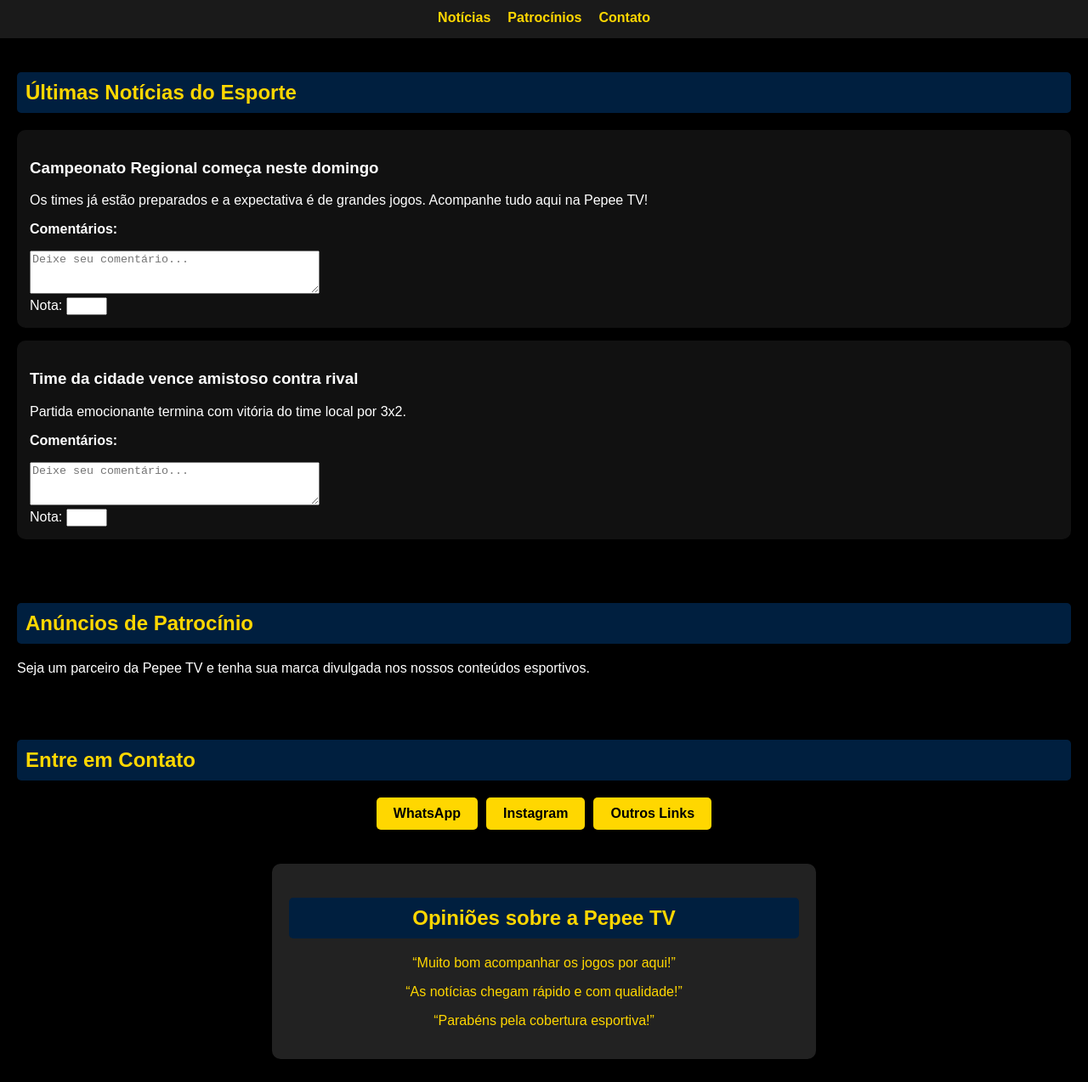
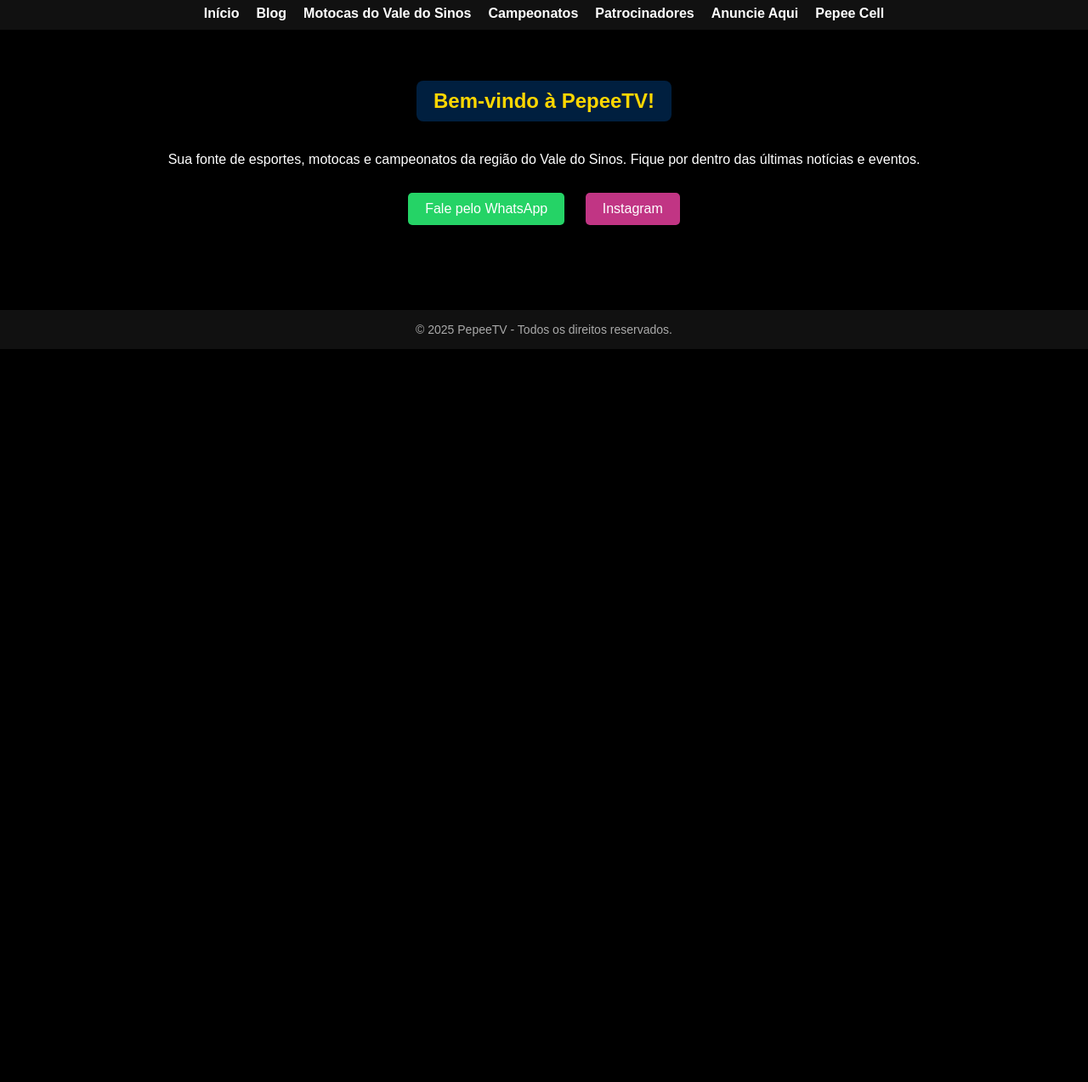
Before and after one commit to PepeeTv/Pepee-Tv, a plain HTML site: page index.html in a window 1280 px wide. Shown: the part 80-1354 px from the top of the page at 85% size. After the commit the page ends 800 px from the top, so only its background shows below. Drawn offline with Linux system fonts and the light colour scheme.

Commit message:
Update index.html

```diff
--- a/index.html
+++ b/index.html
@@ -3,7 +3,7 @@
 <head>
   <meta charset="UTF-8">
   <meta name="viewport" content="width=device-width, initial-scale=1.0">
-  <title>Pepee TV</title>
+  <title>PepeeTV - Sua fonte de esportes da região</title>
   <style>
     body {
       margin: 0;
@@ -11,164 +11,107 @@
       background-color: #000;
       color: #fff;
     }
+
     header {
-      background-color: #000;
+      background-color: #001f3f;
       padding: 20px;
       text-align: center;
-      font-size: 2em;
-      font-weight: bold;
+    }
+
+    header h1 {
       color: #FFD700;
+      margin: 0;
     }
+
     nav {
-      background-color: #1a1a1a;
+      background-color: #111;
+      padding: 10px;
       display: flex;
       justify-content: center;
       gap: 20px;
-      padding: 15px;
+      flex-wrap: wrap;
     }
+
     nav a {
-      color: #FFD700;
+      color: #fff;
       text-decoration: none;
       font-weight: bold;
     }
-    .section {
-      padding: 20px;
+
+    nav a:hover {
+      color: #FFD700;
     }
-    h2 {
+
+    .hero {
+      text-align: center;
+      padding: 40px 20px;
+    }
+
+    .hero h2 {
+      color: #FFD700;
       background-color: #001f3f;
-      color: #FFD700;
-      padding: 10px;
-      border-radius: 5px;
+      display: inline-block;
+      padding: 10px 20px;
+      border-radius: 8px;
     }
-    .social-buttons {
+
+    .buttons {
       margin-top: 20px;
-      display: flex;
-      gap: 10px;
-      justify-content: center;
     }
-    .social-buttons a {
+
+    .buttons a {
+      background-color: #25D366;
+      color: white;
       padding: 10px 20px;
-      background-color: #FFD700;
-      color: #000;
+      margin: 10px;
       border-radius: 5px;
       text-decoration: none;
-      font-weight: bold;
+      display: inline-block;
     }
-    .stats {
-      margin-top: 30px;
+
+    .buttons a.instagram {
+      background-color: #C13584;
+    }
+
+    footer {
+      background-color: #111;
       text-align: center;
-      font-size: 1.2em;
-    }
-    .noticia {
-      background-color: #111;
-      margin: 15px 0;
       padding: 15px;
-      border-radius: 10px;
-    }
-    .comentarios {
-      margin-top: 10px;
-    }
-    .slide {
-      margin: 20px auto;
-      max-width: 600px;
-      text-align: center;
-      background: #222;
-      color: #FFD700;
-      padding: 20px;
-      border-radius: 10px;
+      font-size: 14px;
+      color: #aaa;
+      margin-top: 50px;
     }
   </style>
 </head>
 <body>
 
-<header>
-  Pepee TV
-</header>
+  <header>
+    <h1>PepeeTV</h1>
+  </header>
 
-<nav>
-  <a href="#noticias">Notícias</a>
-  <a href="#patrocinios">Patrocínios</a>
-  <a href="#contato">Contato</a>
-</nav>
+  <nav>
+    <a href="index.html">Início</a>
+    <a href="blog.html">Blog</a>
+    <a href="motocas.html">Motocas do Vale do Sinos</a>
+    <a href="campeonatos.html">Campeonatos</a>
+    <a href="patrocinadores.html">Patrocinadores</a>
+    <a href="anuncie.html">Anuncie Aqui</a>
+    <a href="pepeecell.html">Pepee Cell</a>
+  </nav>
 
-<div class="section" id="noticias">
-  <h2>Últimas Notícias do Esporte</h2>
+  <div class="hero">
+    <h2>Bem-vindo à PepeeTV!</h2>
+    <p>Sua fonte de esportes, motocas e campeonatos da região do Vale do Sinos. Fique por dentro das últimas notícias e eventos.</p>
 
-  <div class="noticia">
-    <h3>Campeonato Regional começa neste domingo</h3>
-    <p>Os times já estão preparados e a expectativa é de grandes jogos. Acompanhe tudo aqui na Pepee TV!</p>
-    <div class="comentarios">
-      <p><strong>Comentários:</strong></p>
-      <textarea rows="3" cols="40" placeholder="Deixe seu comentário..."></textarea><br>
-      <label>Nota: <input type="number" min="1" max="5"></label>
+    <div class="buttons">
+      <a href="https://wa.me/SEUNUMERO" target="_blank">Fale pelo WhatsApp</a>
+      <a href="https://instagram.com/SEUUSUARIO" class="instagram" target="_blank">Instagram</a>
     </div>
   </div>
 
-  <div class="noticia">
-    <h3>Time da cidade vence amistoso contra rival</h3>
-    <p>Partida emocionante termina com vitória do time local por 3x2.</p>
-    <div class="comentarios">
-      <p><strong>Comentários:</strong></p>
-      <textarea rows="3" cols="40" placeholder="Deixe seu comentário..."></textarea><br>
-      <label>Nota: <input type="number" min="1" max="5"></label>
-    </div>
-  </div>
-</div>
-
-<div class="section" id="patrocinios">
-  <h2>Anúncios de Patrocínio</h2>
-  <p>Seja um parceiro da Pepee TV e tenha sua marca divulgada nos nossos conteúdos esportivos.</p>
-</div>
-
-<div class="section" id="contato">
-  <h2>Entre em Contato</h2>
-  <div class="social-buttons">
-    <a href="https://wa.me/seunumero">WhatsApp</a>
-    <a href="https://instagram.com/seuperfil">Instagram</a>
-    <a href="#">Outros Links</a>
-  </div>
-</div>
-
-<div class="section slide">
-  <h2>Opiniões sobre a Pepee TV</h2>
-  <p>“Muito bom acompanhar os jogos por aqui!”</p>
-  <p>“As notícias chegam rápido e com qualidade!”</p>
-  <p>“Parabéns pela cobertura esportiva!”</p>
-</div>
-
-<div class="stats">
-  <p>Visualizações: <span id="views">0</span></p>
-  <p>Acessos: <span id="accesses">0</span></p>
-  <p>Cliques nos links: <span id="clicks">0</span></p>
-</div>
-
-<footer style="background-color: #1a1a1a; text-align: center; padding: 10px;">
-  &copy; 2025 Pepee TV. Todos os direitos reservados.
-</footer>
-
-<script>
-  let views = localStorage.getItem('views') || 0;
-  let accesses = sessionStorage.getItem('accesses') || 0;
-  let clicks = localStorage.getItem('clicks') || 0;
-
-  views++;
-  accesses++;
-
-  document.getElementById('views').textContent = views;
-  document.getElementById('accesses').textContent = accesses;
-  document.getElementById('clicks').textContent = clicks;
-
-  localStorage.setItem('views', views);
-  sessionStorage.setItem('accesses', accesses);
-
-  const links = document.querySelectorAll('.social-buttons a');
-  links.forEach(link => {
-    link.addEventListener('click', () => {
-      clicks++;
-      localStorage.setItem('clicks', clicks);
-    });
-  });
-</script>
+  <footer>
+    &copy; 2025 PepeeTV - Todos os direitos reservados.
+  </footer>
 
 </body>
 </html>
```
